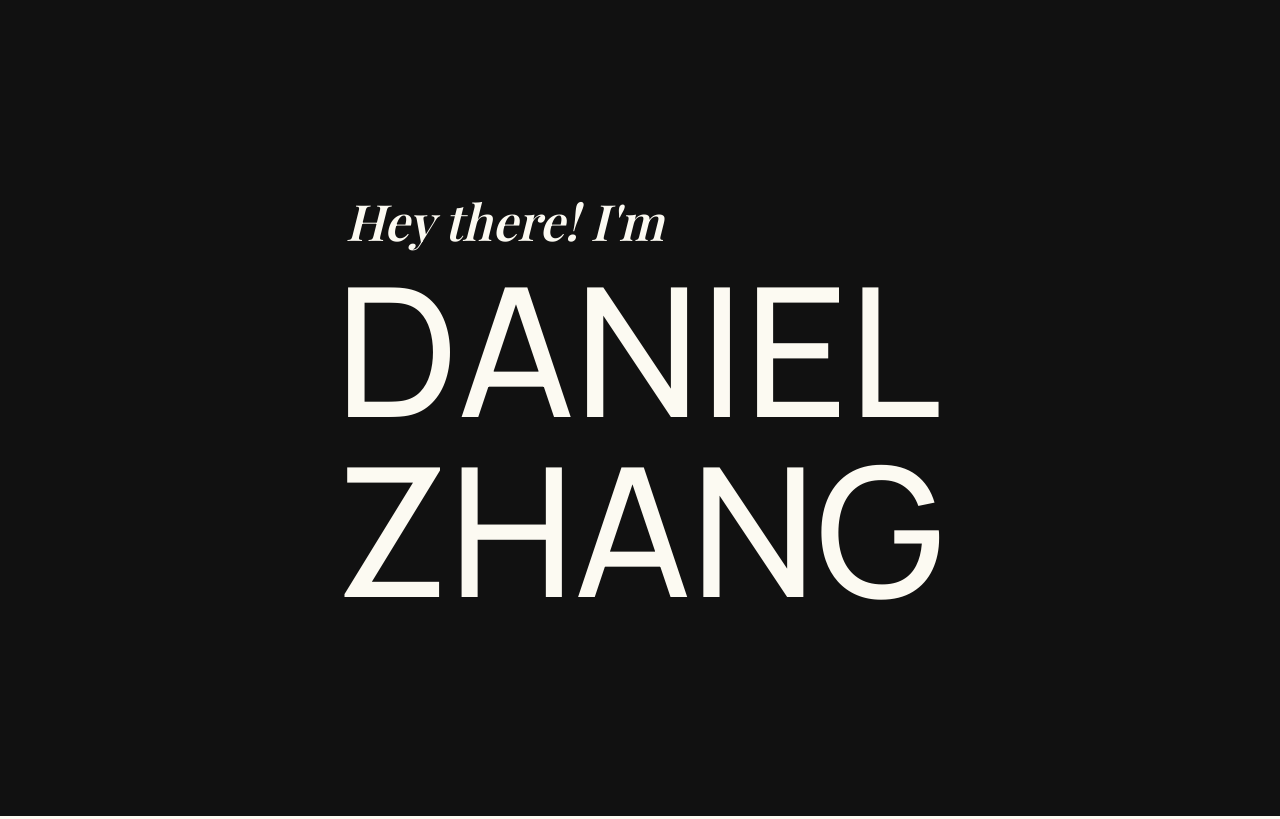
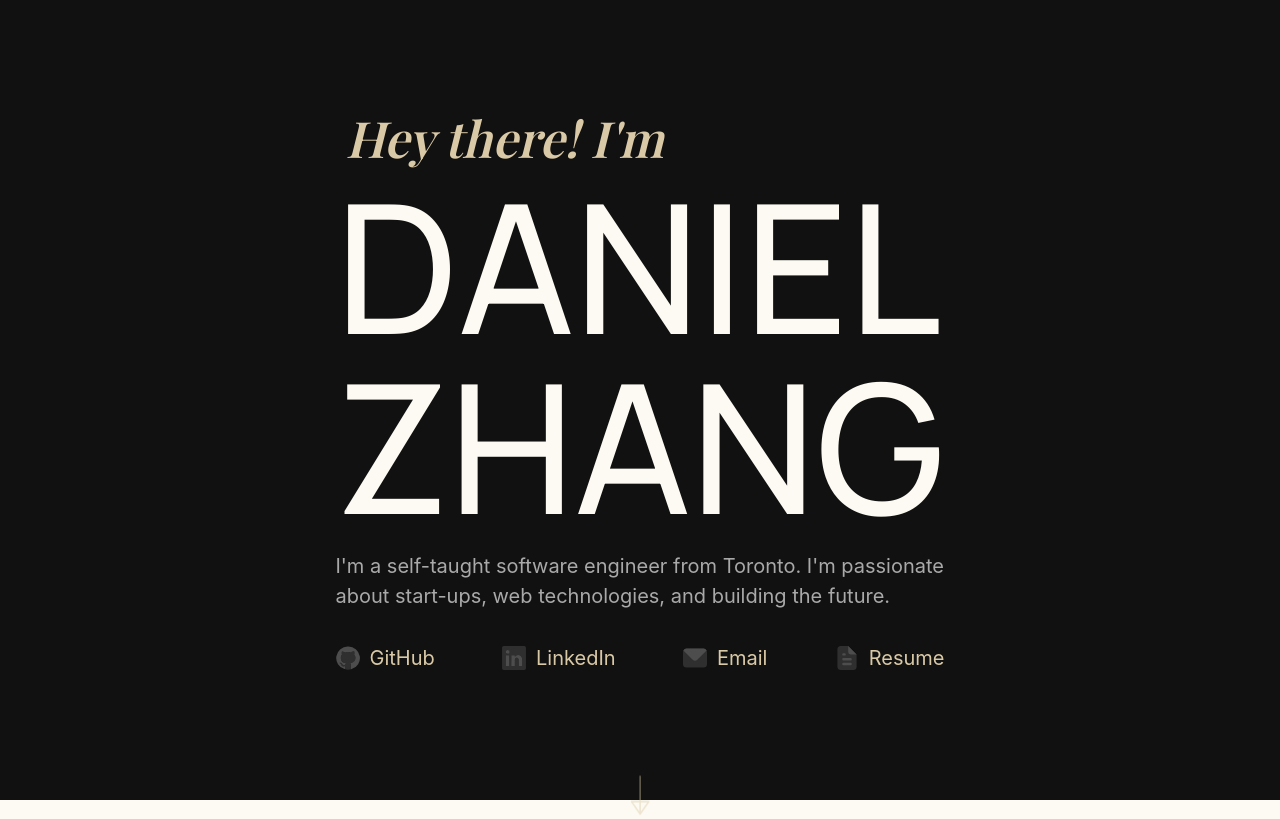
Before and after one commit to DanielHZhang/danielhzhang, a Next.js app: page / in a window 1280 px wide. Built offline with nearby package versions, Linux system fonts and the light colour scheme.

Commit message:
Add links under description, simply scoll reminder, set state on hero animation complete

```diff
--- a/src/components/home/hero.tsx
+++ b/src/components/home/hero.tsx
@@ -1,14 +1,22 @@
-import {Box, Flex, Text} from '@chakra-ui/react';
-import {useAnimation, Variants} from 'framer-motion';
+import {Box, Flex} from '@chakra-ui/react';
+import {useAnimation} from 'framer-motion';
 import {MotionBox} from 'src/components/base/box';
+import {LinkItem, ScrollReminder} from 'src/components/home';
 import {useDidMount} from 'src/hooks';
+import {r} from 'src/utils';
 
 const firstName = 'DANIEL'.split('');
 const lastName = 'ZHANG'.split('');
 
-export const Hero = (): JSX.Element => {
+type Props = {
+  onAnimationEnd?: () => void;
+};
+
+export const Hero = (props: Props): JSX.Element => {
   const heyControls = useAnimation();
   const nameControls = useAnimation();
+  const descriptionControls = useAnimation();
+  const arrowControls = useAnimation();
 
   useDidMount(() => {
     const run = async () => {
@@ -16,77 +24,111 @@ export const Hero = (): JSX.Element => {
         x: 10,
         opacity: 1,
         transition: {
-          type: 'spring',
           delay: 1,
-          duration: 0.8,
+          duration: 0.5,
         },
       });
       await nameControls.start((i) => ({
         y: 0,
         transition: {
-          delay: 0.3 * i,
-          duration: 2,
+          ease: 'anticipate',
+          delay: 0.1 * i,
+          duration: 1,
         },
       }));
+      await descriptionControls.start((i) => ({
+        opacity: 1,
+        transition: {
+          ease: 'easeIn',
+          delay: 0.1 * i,
+          duration: 1,
+        },
+      }));
+      arrowControls.start({
+        opacity: 0.5,
+        y: 32,
+        transition: {
+          ease: 'easeInOut',
+          duration: 1.5,
+          repeat: Infinity,
+          repeatType: 'mirror',
+        },
+      });
+      props.onAnimationEnd?.();
     };
     run();
   });
 
   return (
     <Flex flexFlow='column' userSelect='none'>
-      <Box fontFamily='Playfair Display' fontSize='5rem' fontStyle='italic' color='white'>
+      <Box fontFamily='Playfair Display' fontSize='5rem' fontStyle='italic' color='#dac9a6'>
         <MotionBox initial={{x: -100, opacity: 0}} animate={heyControls}>
           Hey there! I'm
         </MotionBox>
       </Box>
       <Box fontFamily='Manrope' fontWeight={500} fontSize='18rem' lineHeight='18rem' color='white'>
-        <Text as={Flex} overflow='hidden'>
+        <Flex overflow='hidden'>
           {firstName.map((letter, index) => (
             <MotionBox
               as='span'
               key={index}
               custom={index}
-              initial={{y: index % 2 === 0 ? 200 : -200}}
+              initial={{y: index % 2 === 0 ? 180 : -180}}
               animate={nameControls}
               display='inline-block'
             >
               {letter}
             </MotionBox>
           ))}
-        </Text>
-        <Text as={Flex} overflow='hidden'>
+        </Flex>
+        <Flex overflow='hidden'>
           {lastName.map((letter, index) => (
             <MotionBox
               as='span'
               key={index}
               custom={index}
-              initial={{y: index % 2 === 0 ? -200 : 200}}
+              initial={{y: index % 2 === 0 ? -180 : 180}}
               animate={nameControls}
               display='inline-block'
             >
               {letter}
             </MotionBox>
           ))}
-        </Text>
+        </Flex>
       </Box>
-      {/* <Flex
-          mainAxis='flex-start'
-					fontFamily='Inconsolata'
-					fontSize='3.2rem'
-					lineHeight='3.6rem'
-					width='100%'
-					color='white'
-        >
-          <motion.div
-            initial={{width: 0}}
-            animate={{width: 'initial'}}
-            transition={{delay: 1, duration: 10}}
-            // css={{whiteSpace: 'nowrap', overflow: 'hidden'}}
-          >
-            software engineer // entrepreneur
-          </motion.div>
-          <motion.div css={{height: '3.6rem', width: '1.6rem', backgroundColor: 'orange'}} />
-        </Flex> */}
+      <Box
+        fontSize='2rem'
+        color='whiteAlpha.700'
+        overflowWrap='break-word'
+        maxW='609px'
+        mt='1.6rem'
+      >
+        <MotionBox as='span' custom={0} initial={{opacity: 0}} animate={descriptionControls}>
+          {r`I'm a self-taught software engineer from Toronto. I'm passionate about start-ups,
+					 web technologies, and building the future.`}
+        </MotionBox>
+        <Flex mt='3.2rem' justifyContent='space-between'>
+          <MotionBox custom={1} initial={{opacity: 0}} animate={descriptionControls}>
+            <LinkItem title='GitHub' href='https://github.com/danielhzhang' icon='github' />
+          </MotionBox>
+          <MotionBox custom={2} initial={{opacity: 0}} animate={descriptionControls}>
+            <LinkItem
+              title='LinkedIn'
+              href='https://linkedin.com/in/danielhzhang'
+              icon='linkedin'
+            />
+          </MotionBox>
+          <MotionBox custom={3} initial={{opacity: 0}} animate={descriptionControls}>
+            <LinkItem title='Email' href='mailto:daniel100204@gmail.com' icon='mail' />
+          </MotionBox>
+          <MotionBox custom={4} initial={{opacity: 0}} animate={descriptionControls}>
+            <LinkItem title='Resume' href='/resume.pdf' icon='file' />
+          </MotionBox>
+        </Flex>
+      </Box>
+      <Flex justify='center' mt='8rem'>
+        <ScrollReminder controls={arrowControls} />
+      </Flex>
     </Flex>
   );
 };
--- a/src/components/home/link-item.tsx
+++ b/src/components/home/link-item.tsx
@@ -4,15 +4,15 @@ import {Anchor, Flex} from 'src/components/base';
 import {Icon, IconType} from 'src/components/icons';
 
 type Props = {
-  align: 'left' | 'right';
+  align?: 'left' | 'right';
+	title: string;
   href: string;
   icon: IconType;
-  children: string;
 };
 
-export const LinkItem = ({align, href, icon, children}: Props): JSX.Element => {
+export const LinkItem = ({align, href, icon, title}: Props): JSX.Element => {
   return (
-    <Flex mainAxis={align === 'right' ? 'flex-end' : 'flex-start'}>
+    <Flex inline={true} mainAxis={align === 'right' ? 'flex-end' : 'flex-start'}>
       <Link href={href}>
         <Anchor href={href} css={{userSelect: 'none'}}>
           <Flex crossAxis='center'>
@@ -20,9 +20,10 @@ export const LinkItem = ({align, href, icon, children}: Props): JSX.Element => {
               css={{
                 margin: align === 'right' ? '0 1rem 0 0' : '0 0 0 1rem',
                 order: align === 'right' ? 0 : 1,
+								color: '#dac9a6',
               }}
             >
-              {children}
+              {title}
             </span>
             <span css={{order: align === 'right' ? 1 : 0}}>
               <Icon type={icon} size='2.4rem' />
--- a/src/components/home/scroll-reminder.tsx
+++ b/src/components/home/scroll-reminder.tsx
@@ -1,50 +1,18 @@
-/** @jsxImportSource @emotion/react */
 /* eslint-disable max-len */
-import {motion} from 'framer-motion';
-import {Subheading} from 'src/components/base';
+import {AnimationControls, motion} from 'framer-motion';
 
-export const ScrollReminder = (): JSX.Element => {
+type Props = {
+  controls: AnimationControls;
+};
+
+export const ScrollReminder = (props: Props): JSX.Element => {
   return (
-    <motion.div
-      initial={{opacity: 0}}
-      animate={{opacity: 1}}
-      exit={{opacity: 0}}
-      css={{
-        display: 'flex',
-        position: 'fixed',
-        bottom: '3.2rem',
-        left: '3.6rem',
-        transformOrigin: 'top left',
-        transform: 'rotate(-90deg)',
-        userSelect: 'none',
-        pointerEvents: 'none',
-      }}
-    >
-      <motion.div
-        initial={{opacity: 1, x: 0}}
-        animate={{opacity: 0.5, x: -32}}
-        transition={{
-          ease: 'easeInOut',
-          duration: 1.5,
-          repeat: Infinity,
-          repeatType: 'mirror',
-        }}
-      >
-        <svg
-          viewBox='0 0 50 50'
-          css={{
-            height: '2rem',
-            width: '4.8rem',
-            fill: 'var(--font-color-heading-secondary)',
-            marginRight: '0.8rem',
-          }}
-        >
-          <g transform='rotate(90) scale(1.95) translate(-12,-38)'>
-            <path d='M36.885,32.535C36.712,32.206,36.372,32,36,32H26V0h-2v32H14c-0.372,0-0.712,0.206-0.885,0.535c-0.173,0.329-0.149,0.726,0.061,1.032l11,16C24.362,49.838,24.671,50,25,50c0.329,0,0.638-0.162,0.824-0.434l11-16C37.035,33.261,37.058,32.863,36.885,32.535z M24,34v11.78L15.901,34H24z M26,45.78V34h8.099L26,45.78z' />
-          </g>
-        </svg>
-      </motion.div>
-      <Subheading>SCROLL TO SEE MORE</Subheading>
+    <motion.div initial={{opacity: 0, y: 0}} animate={props.controls}>
+      <svg viewBox='0 0 50 50' height='2rem' width='4.8rem' fill='#dac9a6' transform='rotate(-90)'>
+        <g transform='rotate(90) scale(1.95) translate(-12,-38)'>
+          <path d='M36.885,32.535C36.712,32.206,36.372,32,36,32H26V0h-2v32H14c-0.372,0-0.712,0.206-0.885,0.535c-0.173,0.329-0.149,0.726,0.061,1.032l11,16C24.362,49.838,24.671,50,25,50c0.329,0,0.638-0.162,0.824-0.434l11-16C37.035,33.261,37.058,32.863,36.885,32.535z M24,34v11.78L15.901,34H24z M26,45.78V34h8.099L26,45.78z' />
+        </g>
+      </svg>
     </motion.div>
   );
 };
--- a/src/pages/_app.tsx
+++ b/src/pages/_app.tsx
@@ -1,5 +1,5 @@
 import {ChakraProvider} from '@chakra-ui/react';
-import {AnimatePresence, Variants} from 'framer-motion';
+import {Variants} from 'framer-motion';
 import 'modern-normalize/modern-normalize.css';
 import {AppProps} from 'next/app';
 import Head from 'next/head';
@@ -45,17 +45,17 @@ export default function App({Component, pageProps, router}: AppProps): JSX.Eleme
         />
       </Head>
       <ChakraProvider theme={theme}>
-        <AnimatePresence exitBeforeEnter={true}>
-          {/* <motion.div
+        {/* <AnimatePresence exitBeforeEnter={true}> */}
+        {/* <motion.div
             key={router.route}
             initial='initial'
             animate='animate'
             exit='exit'
             variants={pageVariants}
           > */}
-          <Component {...pageProps} />
-          {/* </motion.div> */}
-        </AnimatePresence>
+        <Component {...pageProps} />
+        {/* </motion.div> */}
+        {/* </AnimatePresence> */}
         <Cursor />
       </ChakraProvider>
     </Fragment>
--- a/src/pages/index.tsx
+++ b/src/pages/index.tsx
@@ -1,31 +1,13 @@
-/** @jsxImportSource @emotion/react */
 import {Flex} from '@chakra-ui/react';
 import {useState} from 'react';
 import {Hero} from 'src/components/home';
-import {useEventListener} from 'src/hooks';
 
 export default function HomePage(): JSX.Element {
-  const [next, setNext] = useState(false);
-
-  useEventListener('window', 'unload', () => {
-    // Prevent browser from remembering previous scroll position
-    // by tricking it to thinking we scrolled back to the top
-    window.scrollTo(0, 0);
-  });
-
-  useEventListener('window', 'scroll', () => {
-    // console.log(window.innerHeight + window.scrollY, document.body.scrollHeight);
-    if (window.innerHeight + window.scrollY >= document.body.scrollHeight) {
-      setNext(true); // Reached bottom of the page
-    } else {
-      setNext(false);
-    }
-  });
-
+  const [finished, setFinished] = useState(false);
   return (
-    <Flex h='102vh' w='100vw' bgColor='black'>
-      <Flex position='fixed' top='50%' left='50%' transform='translate(-50%, -50%)'>
-        <Hero />
+    <Flex h='100vh' w='100vw' bgColor='black'>
+      <Flex justify='center' align='flex-start' grow={1} pt='10rem'>
+        <Hero onAnimationEnd={() => setFinished(true)} />
       </Flex>
       {/* <AnimatePresence exitBeforeEnter={true}>
         {next ? (
--- /dev/null
+++ b/src/utils/index.ts
@@ -0,0 +1,11 @@
+export function r(strings: TemplateStringsArray, ...args: any[]): string {
+  const result = strings.reduce((acc, cur, index) => {
+    let temp = cur;
+    if (index < args.length) {
+      temp += args[index];
+    }
+    return (acc += temp);
+  }, '');
+  // Replace all newlines (and their following whitespaces)
+  return result.replaceAll(/\n(\s+)?/g, ' ');
+}
```
